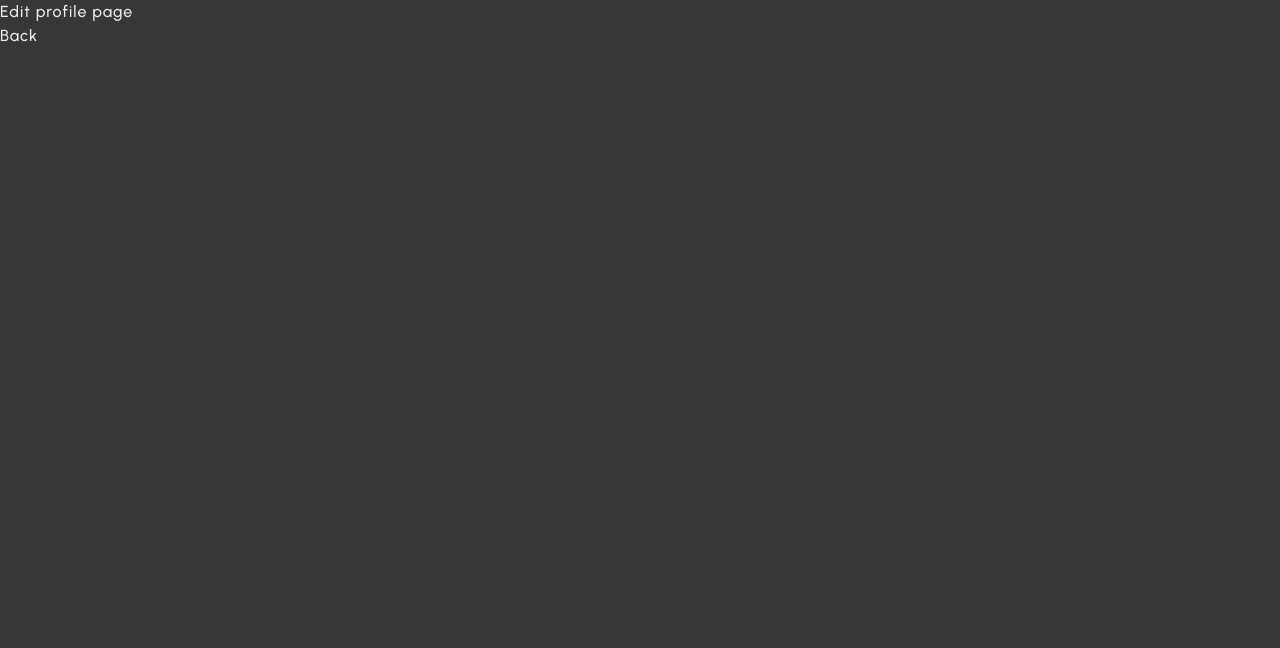
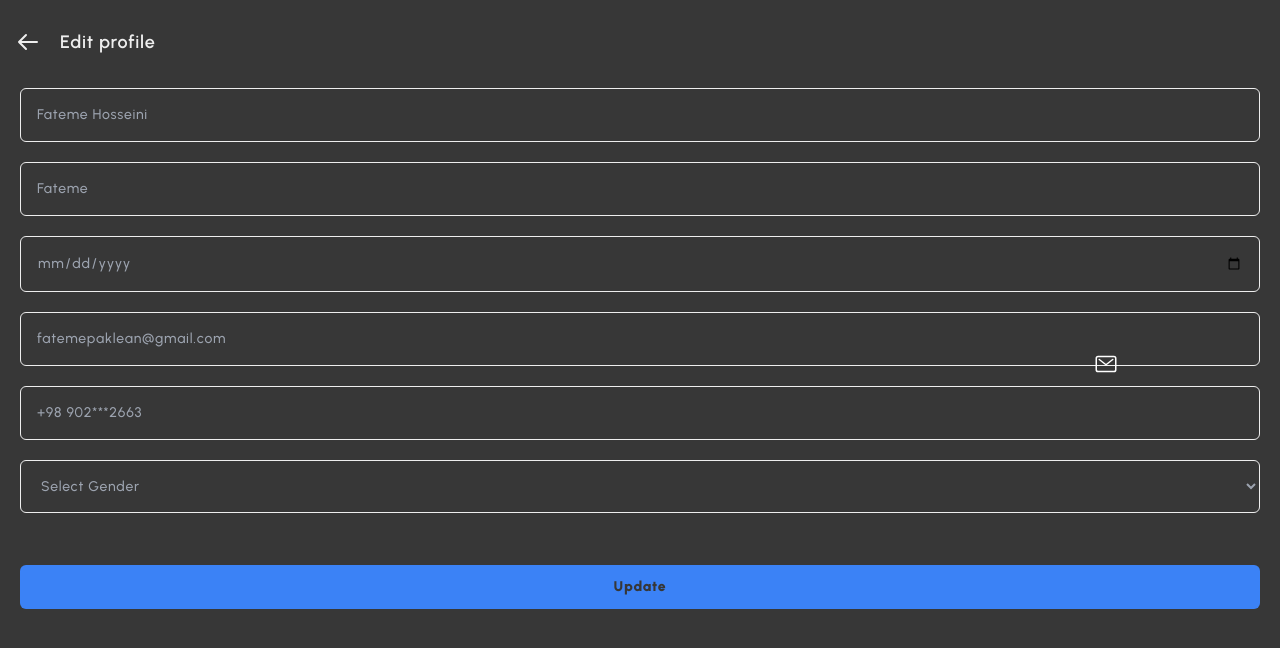
Before and after one commit to arshiiaww/Paklean-test, a React (Vite) app: page /edit-profile in a window 1280 px wide. Shown: the top 648 px of the page. Built offline with nearby package versions, Linux system fonts and the light colour scheme.

Commit message:
Handles Logout - some modifications to the ProfilePage and LocalStorage - Updated UserCard/Dropdown/Calendar - added styling

```diff
--- a/src/assets/styles/index.css
+++ b/src/assets/styles/index.css
@@ -11,7 +11,7 @@
     @apply text-white;
     font-family: Urbanist;
     line-height: 1.5;
-    letter-spacing: 1px;
+    letter-spacing: .75px;
     font-weight: 500;
     font-synthesis: none;
     -webkit-font-smoothing: antialiased;
--- a/src/components/BottomSheet.tsx
+++ b/src/components/BottomSheet.tsx
@@ -2,7 +2,7 @@ import { IoPerson } from "react-icons/io5";
 import { Link } from 'react-router-dom';
 import { BsCursorFill } from "react-icons/bs";
 
-const BottomSheet = () => {
+const BottomSheet: React.FC = () => {
     return (
         <>
             <div className="w-full h-20 fixed bottom-0 left-0 right-0 shadow-[0_20px_40px_-4px_black]">
--- a/src/components/Calendar.tsx
+++ b/src/components/Calendar.tsx
@@ -0,0 +1,27 @@
+import React from 'react';
+
+interface CalendarProps {
+  formData: { value: string };
+  onChange: (newValue: string) => void;
+}
+
+const Calendar: React.FC<CalendarProps> = ({ formData, onChange }) => {
+  const handleDateChange = (e: React.ChangeEvent<HTMLInputElement>) => {
+    const newDate = e.target.value;
+    onChange(newDate);
+  };
+
+  return (
+    <div>
+      <input
+        className='block w-full rounded-md bg-gray outline-none border border-[#EEEEEE] p-4 text-sm mb-5'
+        type="date"
+        placeholder='14/08/2003'
+        value={formData.value}
+        onChange={handleDateChange}
+      />
+    </div>
+  );
+};
+
+export default Calendar;
--- a/src/components/Dropdown.tsx
+++ b/src/components/Dropdown.tsx
@@ -0,0 +1,29 @@
+import React from 'react';
+
+interface DropdownProps {
+  formData: { value: string };
+  onChange: (newValue: string) => void;
+  options: string[];
+}
+
+const Dropdown: React.FC<DropdownProps> = ({ formData, onChange, options }) => {
+  const handleDropdownChange = (e: React.ChangeEvent<HTMLSelectElement>) => {
+    const newValue = e.target.value;
+    onChange(newValue);
+  };
+
+  return (
+    <div>
+      <select value={formData.value} onChange={handleDropdownChange} className='block w-full rounded-md bg-gray outline-none border border-[#EEEEEE] p-4 text-sm mb-5'>
+        <option value="">Select Gender</option>
+        {options.map((option) => (
+          <option key={option} value={option}>
+            {option}
+          </option>
+        ))}
+      </select>
+    </div>
+  );
+};
+
+export default Dropdown;
--- a/src/pages/EditProfilePage.tsx
+++ b/src/pages/EditProfilePage.tsx
@@ -1,10 +1,96 @@
+import React , { useState } from 'react';
 import { Link } from 'react-router-dom';
+import { HiOutlineArrowLeft } from "react-icons/hi";
+import Calendar from "../components/Calendar";
+import Dropdown from "../components/Dropdown";
+import { useNavigate } from "react-router-dom";
+import { IoMailOutline } from "react-icons/io5";
+
+interface FormData {
+    fullName: string;
+    firstName: string;
+    email: string;
+    birthDate: string;
+    phoneNumber: string;
+    gender: string;
+  }
 
 const EditProfilePage: React.FC = () => {
+    const [formData, setFormData] = useState<FormData>({
+        fullName: '',
+        firstName: '',
+        email: '',
+        birthDate: '',
+        phoneNumber: '',
+        gender: '',
+      });
+
+    const navigate = useNavigate();
+
+    const handleSubmit = (e: React.FormEvent<HTMLFormElement>) => {
+        e.preventDefault();
+
+        // Save the edited data into local storage or cookies
+        localStorage.setItem('formData', JSON.stringify(formData));
+
+        // Navigate back to the profile page
+        navigate('/');
+    };
+
     return (
-        <div className='container mx-auto'>
-            <div>Edit profile page</div>
-            <Link to="/">Back</Link>
+        <div className='container mx-auto px-5 py-7'>
+            <div className="flex items-center">
+                <Link to="/" className='mr-6'>
+                    <HiOutlineArrowLeft className="scale-150" />
+                </Link>
+                <p className='font-semibold text-[17px] lg:text-lg'>Edit profile</p>
+            </div>
+
+            <form onSubmit={handleSubmit} className='mt-8 text-[#9CA3AF]'>
+                <input
+                    className='block w-full rounded-md bg-gray outline-none border border-[#EEEEEE] p-4 text-sm mb-5'
+                    type="text"
+                    placeholder="Fateme Hosseini"
+                    value={formData.fullName}
+                    onChange={(e) => setFormData({ ...formData, fullName: e.target.value })}
+                    required
+                />
+                <input
+                    className='block w-full rounded-md bg-gray outline-none border border-[#EEEEEE] p-4 text-sm mb-5'
+                    type="text"
+                    placeholder="Fateme"
+                    value={formData.firstName}
+                    onChange={(e) => setFormData({ ...formData, firstName: e.target.value })}
+                />
+                <Calendar
+                    formData={{ value: formData.birthDate }}
+                    onChange={(newDate) => setFormData({ ...formData, birthDate: newDate })}
+                />
+                <div className='flex'>
+                    <input
+                        className='block w-full rounded-md bg-gray outline-none border border-[#EEEEEE] p-4 text-sm mb-5'
+                        type="email"
+                        placeholder="fatemepaklean@gmail.com"
+                        value={formData.email}
+                        onChange={(e) => setFormData({ ...formData, email: e.target.value })}
+                        required
+                    />
+                    <IoMailOutline className='absolute scale-150 top-[44.5%] right-[13%] text-[white]' />
+                </div>
+                <input
+                    className='block w-full rounded-md bg-gray outline-none border border-[#EEEEEE] p-4 text-sm mb-5'
+                    type="tel"
+                    placeholder="+98 902***2663"
+                    value={formData.phoneNumber}
+                    onChange={(e) => setFormData({ ...formData, phoneNumber: e.target.value })}
+                />
+                <Dropdown
+                    formData={{ value: formData.gender }}
+                    onChange={(newGender) => setFormData({ ...formData, gender: newGender })}
+                    options={['Male', 'Female', 'Other']}
+                />
+                <button className='w-full mx-auto bg-blue text-gray rounded-md p-3 mt-8 text-sm font-black'>Update</button>
+            </form>
         </div>
     );
 }
--- a/src/pages/ProfilePage.tsx
+++ b/src/pages/ProfilePage.tsx
@@ -1,4 +1,6 @@
+import React, { useState, useEffect } from 'react';
 import UserCard from '../components/UserCard';
+// import Logout from '../components/Logout';
 import BottomSheet from '../components/BottomSheet';
 import { Link } from 'react-router-dom';
 import { FaRegUser } from "react-icons/fa6";
@@ -6,16 +8,61 @@ import { AiOutlineSafety } from "react-icons/ai";
 import { CgCreditCard } from "react-icons/cg";
 import { IoLogOutOutline } from "react-icons/io5";
 
+
+
+
+interface FormData {
+    fullName: string;
+    firstName: string;
+    email: string;
+    birthDate: string;
+    phoneNumber: string;
+    gender: string;
+  }
+
 const ProfilePage: React.FC = () => {
+    const fields = {
+        fullName: '',
+        firstName: '',
+        email: '',
+        birthDate: '',
+        phoneNumber: '',
+        gender: '',
+      }
+    const [formData, setFormData] = useState<FormData>(fields);
+
+    const [isOpen , setIsOpen] = useState(false)
+    const handleIsOpen = () => {
+        setIsOpen(!isOpen)
+    }
+
+    // const navigate = useNavigate();
+
+    const handleLogout = () => {
+      // Remove form data from local storage
+      localStorage.removeItem('formData');
+      handleIsOpen();
+      setFormData(fields)
+    };
+
+
+
+    useEffect(() => {
+        const storedFormData = localStorage.getItem('formData');
+        if (storedFormData) {
+            setFormData(JSON.parse(storedFormData));
+        }
+    }, []);
+
     return (
         <>
-        <div className='container mx-auto px-5 py-7'>
+        <div className='container mx-auto px-5 py-7 z-[-1]'>
             <p className='font-semibold text-[17px] lg:text-lg'>Profile</p>
             {/* <p>En</p> */}
-            <UserCard />
+            <UserCard fullName={formData.fullName} email={formData.email} />
             <nav className='w-full min-[440px]:w-2/3 sm:w-1/2 lg:w-1/3 xl:w-1/4 min-[440px]:mx-auto'>
                 <ul>
-                    <li className='py-3 hover:bg-[#262626] rounded-lg'>
+                    <li className='py-3 hover:bg-[#262626] rounded-md'>
                         <Link to="/edit-profile">
                             <div className='flex items-center text-blue-500 gap-6'>
                                 <FaRegUser className='scale-125 ml-3'/>
@@ -23,7 +70,7 @@ const ProfilePage: React.FC = () => {
                             </div>
                         </Link>
                     </li>
-                    <li className='py-3 hover:bg-[#262626] rounded-lg'>
+                    <li className='py-3 hover:bg-[#262626] rounded-md'>
                         <Link to="/" >
                             <div className='flex items-center text-blue-500 gap-6'>
                                 <CgCreditCard className=' scale-125 ml-3' />
@@ -31,7 +78,7 @@ const ProfilePage: React.FC = () => {
                             </div>
                         </Link>
                     </li>
-                    <li className='py-3 hover:bg-[#262626] rounded-lg'>
+                    <li className='py-3 hover:bg-[#262626] rounded-md'>
                         <Link to="/">
                             <div className='flex items-center text-blue-500 gap-6'>
                                 <AiOutlineSafety className='scale-150 ml-3' />
@@ -39,13 +86,26 @@ const ProfilePage: React.FC = () => {
                             </div>
                         </Link>
                     </li>
-                    <li className='py-3 text-red hover:bg-[#7f1d1d] hover:bg-opacity-35 rounded-lg'>
-                        <Link to="/">
-                            <div className='flex items-center text-blue-500 gap-6'>
-                                <IoLogOutOutline className='scale-[1.7] ml-3' />
-                                <span className=''>Logout</span>
-                            </div>
-                        </Link>
+                    <li className='py-3 text-red hover:bg-[#7f1d1d] hover:bg-opacity-35 rounded-md cursor-pointer' onClick={handleIsOpen}>
+                        <div className='flex items-center text-blue-500 gap-6'>
+                            <IoLogOutOutline className='scale-[1.7] ml-3' />
+                            <span className=''>Logout</span>
+                        </div>
+                        {isOpen &&
+                                <>
+                                <div className='fixed bottom-0 left-0 right-0 bg-gray h-1/3 p-4 transition-transform duration-300 text-white z-[2] rounded-t-[35px]'>
+                                    <h4 className='text-red text-[23px] text-center font-semibold pt-4'>Log out</h4>
+                                    <p className='text-md text-left min-[440px]:text-center mt-5'>Are you sure you want to log out?</p>
+                                    <div className="flex justify-between mt-4">
+                                      <button className="bg-white text-blue font-semibold rounded-md p-3 w-[125px]" onClick={handleIsOpen}>
+                                        Cancel
+                                      </button>
+                                      <button className='bg-blue text-gray font-semibold rounded-md p-3 w-[125px]' onClick={handleLogout}>Yes, logout</button>
+                                    </div>
+                                </div>
+                                <div className='flex fixed top-0 left-0 z-[1] w-full h-full bg-white opacity-50'></div>
+                                </>
+                        }
                     </li>
                 </ul>
             </nav>
--- a/tailwind.config.js
+++ b/tailwind.config.js
@@ -10,7 +10,7 @@ export default {
         light: '#B3B3B3',
         DEFAULT: '#373737'
       },
-      white: '#EEEEEE',
+      white: '#EEE',
       red: '#ef4444',
       blue: '#3b82f6',
     },
```
Also changed, not shown: src/components/UserCard.tsx (+11 -4 lines), src/components/Logout.tsx (deleted), src/pages/Security.tsx (deleted).
